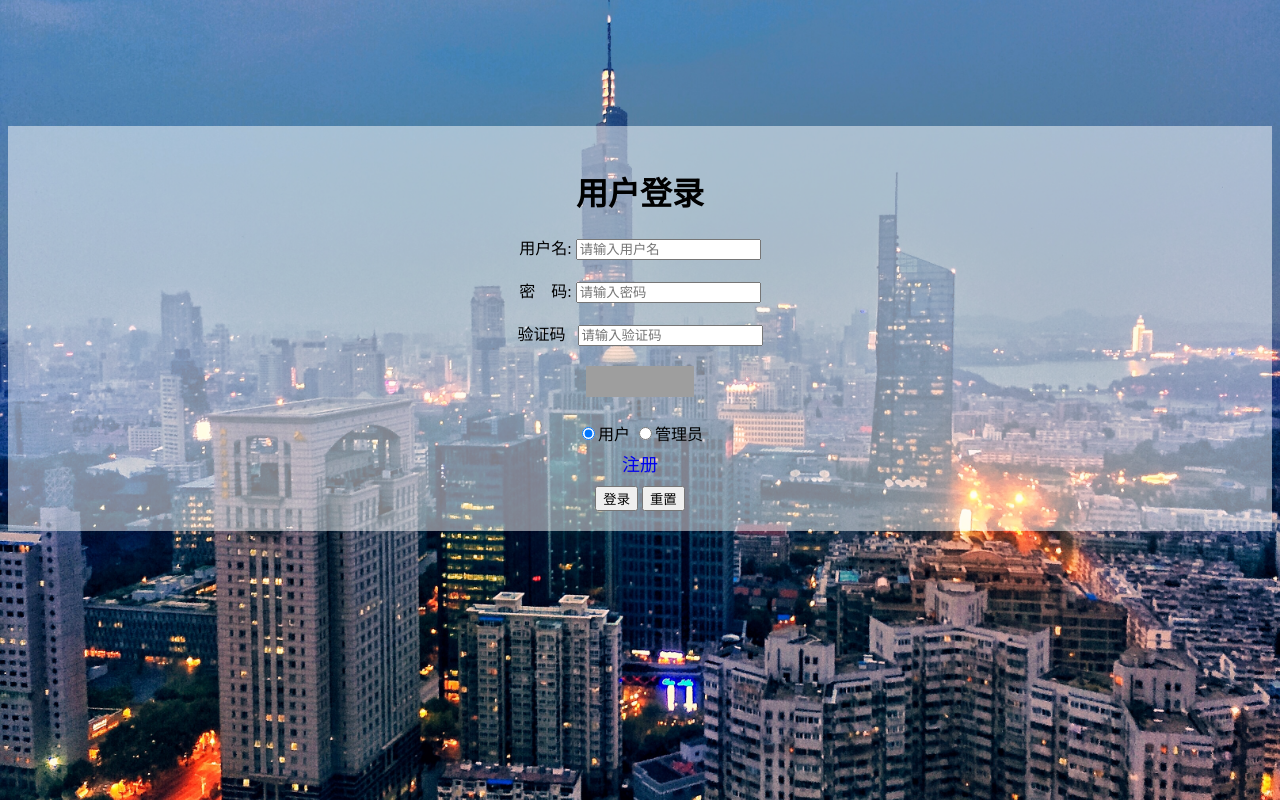
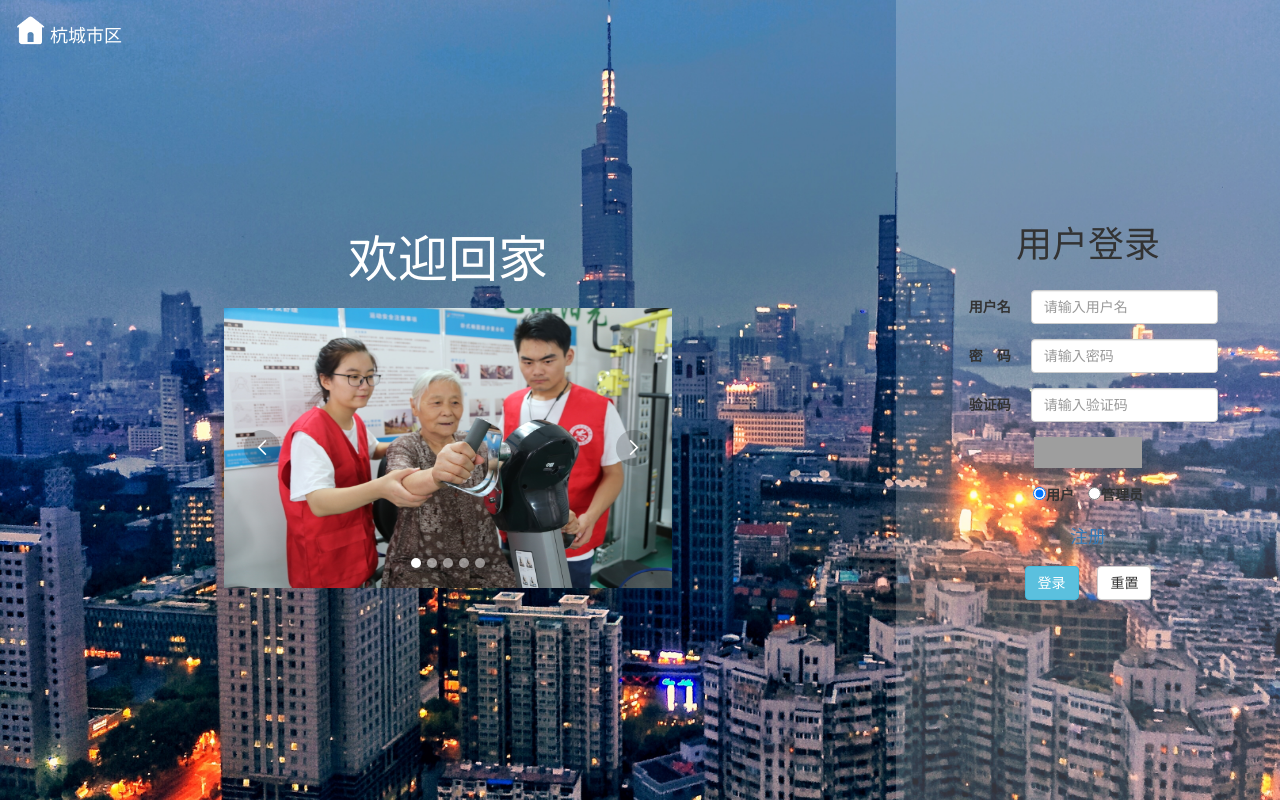
Before and after one commit to wen-HeBo/CommunityManagementSystem-BC-2020, a PHP site: page /html/index.html in a window 1280 px wide. Run offline with PHP 8.4, Linux system fonts and the light colour scheme; grey boxes are pictures that could not be loaded.

Commit message:
修改登陆注册页面样式

```diff
--- a/css/back.css
+++ b/css/back.css
@@ -1,21 +1,37 @@
+*{
+	padding: 0;
+	margin: 0;
+}
 #index{
 	background-image: url(../images/background.jpg);
 	background-position: center center;
 	background-repeat: no-repeat;
 	background-attachment: fixed;
 	background-size: cover;
+	display: flex;
+}
+html{
+	height: 100%;
+}
+body{
+	height: 100%;
 }
 .a{
-	background-color: rgba(255, 255, 255, 0.5);
-	padding:20px 0;
-	margin-top: 10%;
+	width: 30%;
+	height: 100%;
+	position: absolute;
+	right: 0;
+	background-color: rgba(255, 255, 255, 0.2);
+	display: flex;
+	align-items: center;
+	justify-content: center;
 	text-align: center;
+}
+.a h1{
+	margin: 25px 0;
 }
 #tosign{
 	font-size: 18px;
-}
-.submit{
-	margin-top: 10px;
 }
 .identity{
 	margin-bottom: 10px;
@@ -30,9 +46,6 @@
 }
 .maincontent h1{
 	text-align: center;
-}
-#code{
-	margin: 20px 10px;
 }
 #pic{
 	margin-top: 40px;
@@ -125,3 +138,16 @@
 .maincontent div h2{
 	text-align: center;
 }
+
+.rolling{
+	width: 70%;
+	display: flex;
+	justify-content: center;
+	align-items: center;
+	flex-direction: column;
+}
+
+.rolling img{
+	width:100%;
+	height: 100%;
+}
--- a/html/index.html
+++ b/html/index.html
@@ -1,37 +1,100 @@
 <!DOCTYPE html>
 <html>
 <head>
+	<link rel="stylesheet" type="text/css" href="../layui/css/layui.css">
+
+	<link rel="stylesheet" type="text/css" href="../css/bootstrap.min.css">
 	<link rel="stylesheet" href="../css/back.css">
 	<meta charset="utf-8">
 	<meta http-equiv="X-UA-Compatible" content="IE=edge">
 	<title>登录</title>
 </head>
 <body id="index">
+	<nav class="navbar navbar-default navbar-fixed-top" style="background-color:  #31407600; border: 0;">
+		<div class="container-fluid">
+		  <div class="navbar-header">
+			<a class="navbar-brand" href="#">
+				<div style="display: flex; justify-content: center;align-items: center;">
+					<img alt="Brand" src="../images/home.png" style="height: 30px; width: 30px; margin-right: 5px;">
+					<span style="height: 25px; padding-top: 8px;color: white;">杭城市区</span>
+				</div>
+			</a>
+		  </div>
+		</div>
+	</nav>
+
+	<div class="rolling">
+		<h1 id="welcome" class="text-center" style="color:white; font-size: 50px; margin-bottom: 20px;">欢迎回家</h1>
+		<div class="layui-carousel" id="test1">
+			<div carousel-item class="rollingImage">
+			  <div><img src="../images/index1.jpeg" alt=""></div>
+			  <div><img src="../images/index2.jpeg" alt="">2</div>
+			  <div><img src="../images/index3.jpeg" alt=""></div>
+			  <div><img src="../images/index5.jpeg" alt=""></div>
+			  <div><img src="../images/index4.jpeg" alt=""></div>
+			</div>
+		  </div>
+	</div>
+
 	<div class='a'>
-		<form action="../php/index.php" method="post" accept-charset="utf-8">
+		<form action="../php/index.php" method="post" accept-charset="utf-8" class="form-horizontal">
 		<h1>用户登录</h1>
-		<label for="name">用户名:</label>
-        <input type="text" id="username" name="username" value="" placeholder="请输入用户名"/><br>
-		<br>
-		<label for="password">密&emsp;码:</label>
-        <input type="password" id="password" name="password" value="" placeholder="请输入密码"/><br>
-		<br>
-		<label>验证码&ensp;
-		 	<input type="text" value="" name="checkNum" placeholder="请输入验证码" autocomplete="off">
-		</label><br>
-        <img src="../php/vaildcode.php" style="width:108px;height:31px;" id="code"/>
-        <br>
-		<label for="identity">
-		<input type="radio" name="identity" value="user" checked="" class='identity'>用户
-		<input type="radio" name="identity" value="admin" class='identity'>管理员
-		</label><br>
-		<a href="sign.html" id="tosign">注册</a>
-		<br>
-		<input type="submit" name="submit" class="submit" value="登录">
-		<input type="reset" name="reset" value="重置">
+		<div class="form-group">
+			<label  for="name" class="col-sm-3 control-label" style="padding: 0 5px;height: 34px;line-height: 34px;">用户名</label>
+			<div class="col-sm-9">
+				<input type="text" id="username" class="form-control" name="username" value="" placeholder="请输入用户名">
+			</div>
+		</div>
+		<div class="form-group">
+			<label for="password" class="col-sm-3 control-label" style="padding: 0 5px;height: 34px;line-height: 34px;">密&emsp;码</label>
+			<div class="col-sm-9">
+				<input type="password" id="password" class="form-control" name="password" value="" placeholder="请输入密码"/>
+			</div>
+		</div>
+		<div class="form-group">
+			<label class="col-sm-3 control-label" style="padding: 0 5px;height: 34px;line-height: 34px;">验证码</label>
+			<div class="col-sm-9">
+				<input type="text" value="" class="form-control" name="checkNum" placeholder="请输入验证码" autocomplete="off">
+			</div>
+	    </div>
+		<div class="form-group">
+       		<img src="../php/vaildcode.php" style="width: 108px; height: 31px;" id="code"/>
+		</div>
+		<div class="form-group">
+			<label for="identity">
+				<input type="radio" name="identity" value="user" checked="" class='identity'>用户
+				<input type="radio" name="identity" value="admin" class='identity' style="margin-left: 10px">管理员
+			</label>
+		</div>
+		<div class="form-group">
+			<a href="sign.html" id="tosign">注册</a>
+		</div>
+		<div>
+			<input type="submit" name="submit" class="submit btn btn-info" value="登录" style="margin-right: 15px;">
+			<input type="reset" name="reset" class="btn btn-default " value="重置">
+		</div>
 	</form>
 	</div>
 	<script src="../js/jquery-3.3.1.min.js"></script>
 	<script src="../js/jquery-3.4.1.min.js"></script>
+	<script src="../layui/layui.js"></script>
+	<script>
+		layui.use('carousel', function(){
+			var carousel = layui.carousel;
+			//建造实例
+			carousel.render({
+				elem: '#test1'
+				,width: '50%' //设置容器宽度
+				,arrow: 'always' //始终显示箭头
+				//,anim: 'updown' //切换动画方式
+			});
+			//触发轮播切换事件
+			carousel.on('change(test1)', function(obj){ //test1来源于对应HTML容器的 lay-filter="test1" 属性值
+			console.log(obj.index); //当前条目的索引
+			console.log(obj.prevIndex); //上一个条目的索引
+			console.log(obj.item); //当前条目的元素对象
+			});
+		});
+	</script>
 </body>
 </html>
```
Also changed, not shown: html/sign.html (+80 -19 lines), images/arrow-fl.png (added), images/arrow-fr.png (added), images/home.png (added), images/index1.jpeg (added), images/index2.jpeg (added), images/index3.jpeg (added), images/index4.jpeg (added), images/index5.jpeg (added).
